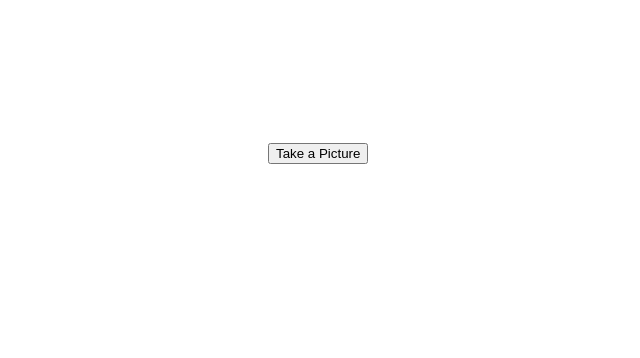
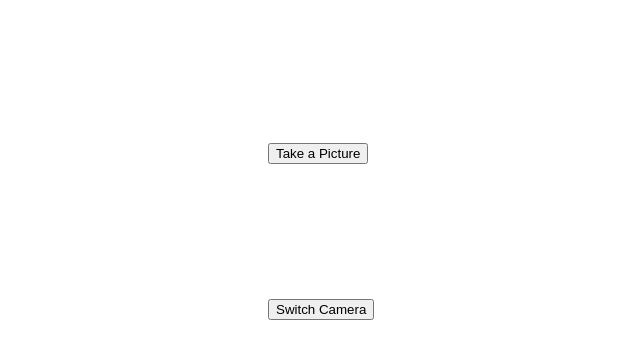
Before and after one commit to RickyaBrooks92/Cricky-Wedding-App, a Next.js app: page /camera_preview in a window 1280 px wide. Shown: the top 358 px of the page, without its empty margins (40-680 px from the left). Built offline with nearby package versions, Linux system fonts and the light colour scheme; no server answers.

Commit message:
adding the ability to switch between front and rear facing camera view

```diff
--- a/src/pages/camera_preview.tsx
+++ b/src/pages/camera_preview.tsx
@@ -1,13 +1,14 @@
-import React, { useRef, useEffect } from "react";
+import React, { useRef, useEffect, useState } from "react";
 
 const CameraPreview: React.FC = () => {
   const videoRef = useRef<HTMLVideoElement>(null);
+  const [facingMode, setFacingMode] = useState<"user" | "environment">("user");
 
   useEffect(() => {
     if (videoRef.current) {
       if (navigator.mediaDevices.getUserMedia) {
         navigator.mediaDevices
-          .getUserMedia({ video: true })
+          .getUserMedia({ video: { facingMode } })
           .then((stream) => {
             if (videoRef.current) {
               videoRef.current.srcObject = stream;
@@ -21,11 +22,16 @@ const CameraPreview: React.FC = () => {
         console.error("getUserMedia not supported");
       }
     }
-  }, []);
+  }, [facingMode]);
+
+  const handleFacingModeChange = () => {
+    setFacingMode(facingMode === "user" ? "environment" : "user");
+  };
 
   return (
     <div>
       <video ref={videoRef} autoPlay playsInline muted />
+      <button onClick={handleFacingModeChange}>Switch Camera</button>
     </div>
   );
 };
```
